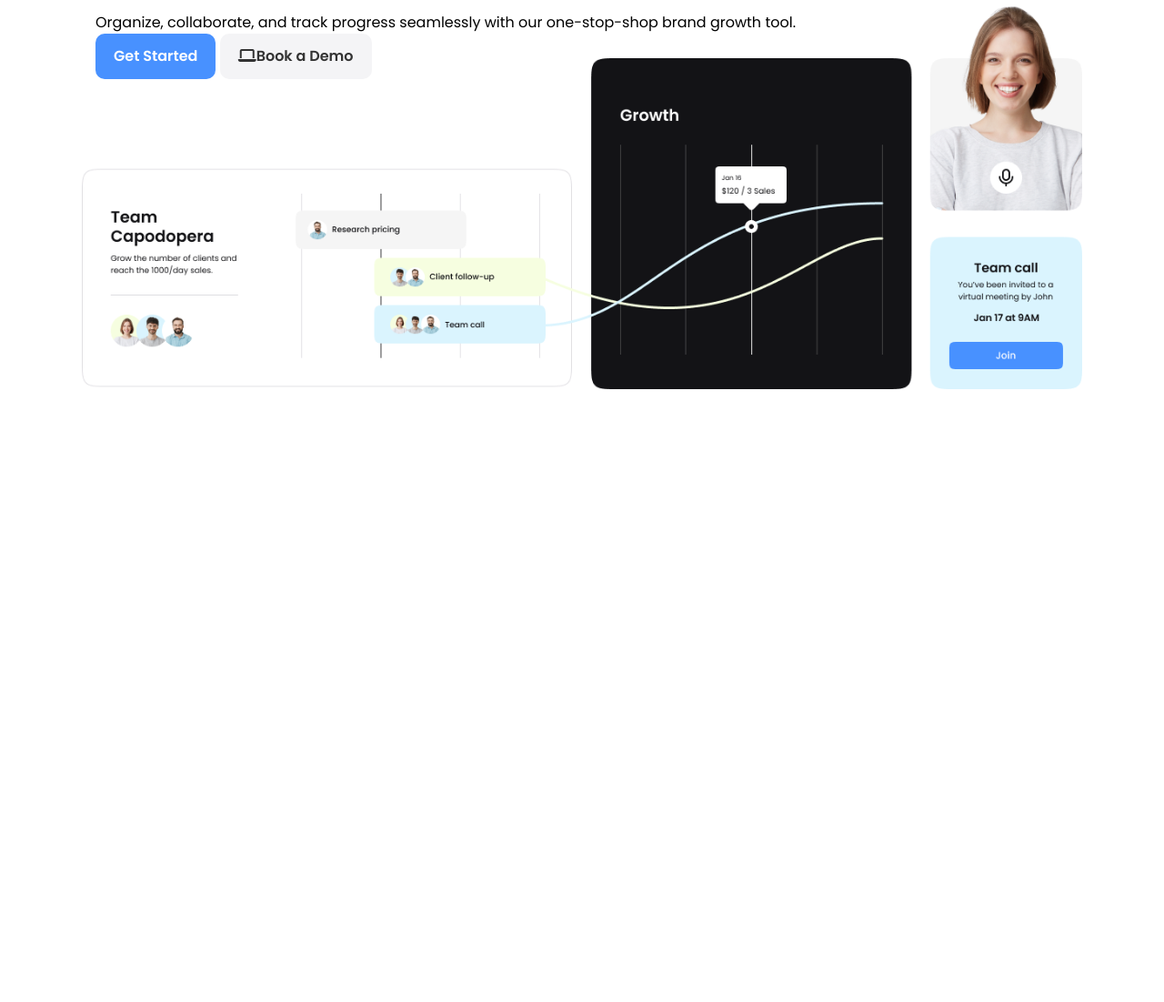
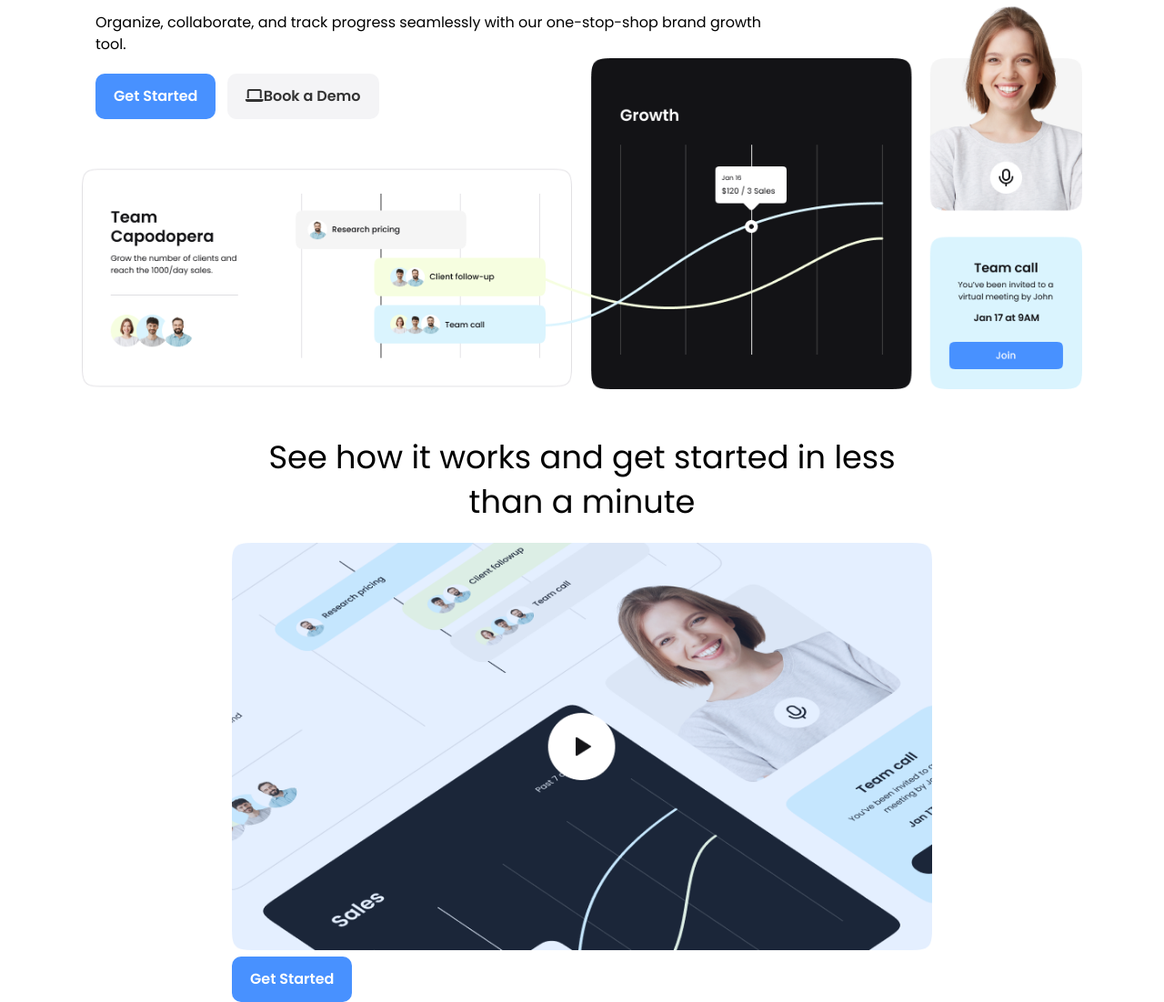
Before and after one commit to jaaska-dev/html-css-startup-template, a plain HTML site: page index.html in a window 1280 px wide. Shown: the part 246-1348 px from the top of the page at 91% size. Before the commit the page ends 800 px from the top, so only its background shows below. Drawn offline with Linux system fonts and the light colour scheme.

Commit message:
Video section added.

```diff
--- a/css/style.css
+++ b/css/style.css
@@ -76,6 +76,19 @@ img {
   background-size: contain;
   background-position: center bottom;
   height: 550px;
+}
+
+.hero .hero-content {
+  width: 70%;
+}
+
+.hero .hero-text {
+  width: 70%;
+  margin-bottom: 20px;
+}
+
+.hero-buttons .btn-primary {
+  margin-right: 8px;
 }
 
 
--- a/index.html
+++ b/index.html
@@ -62,6 +62,26 @@
         </div>
       </div>
     </section>
+
+    <!-- Video Section -->
+    <section class="video bg-black">
+      <div class="container-sm">
+        <h2 class="video-heading text-xl text-center">
+          See how it works and get started in less than a minute
+        </h2>
+        <div class="video-content">
+          <a href="#">
+            <img
+              src="images/video-preview.png"
+              alt="Video"
+              class="vide-preview"
+            />
+          </a>
+
+          <a href="#" class="btn btn-primary">Get Started</a>
+        </div>
+      </div>
+    </section>
     <script src="js/main.js"></script>
   </body>
 </html>
```
